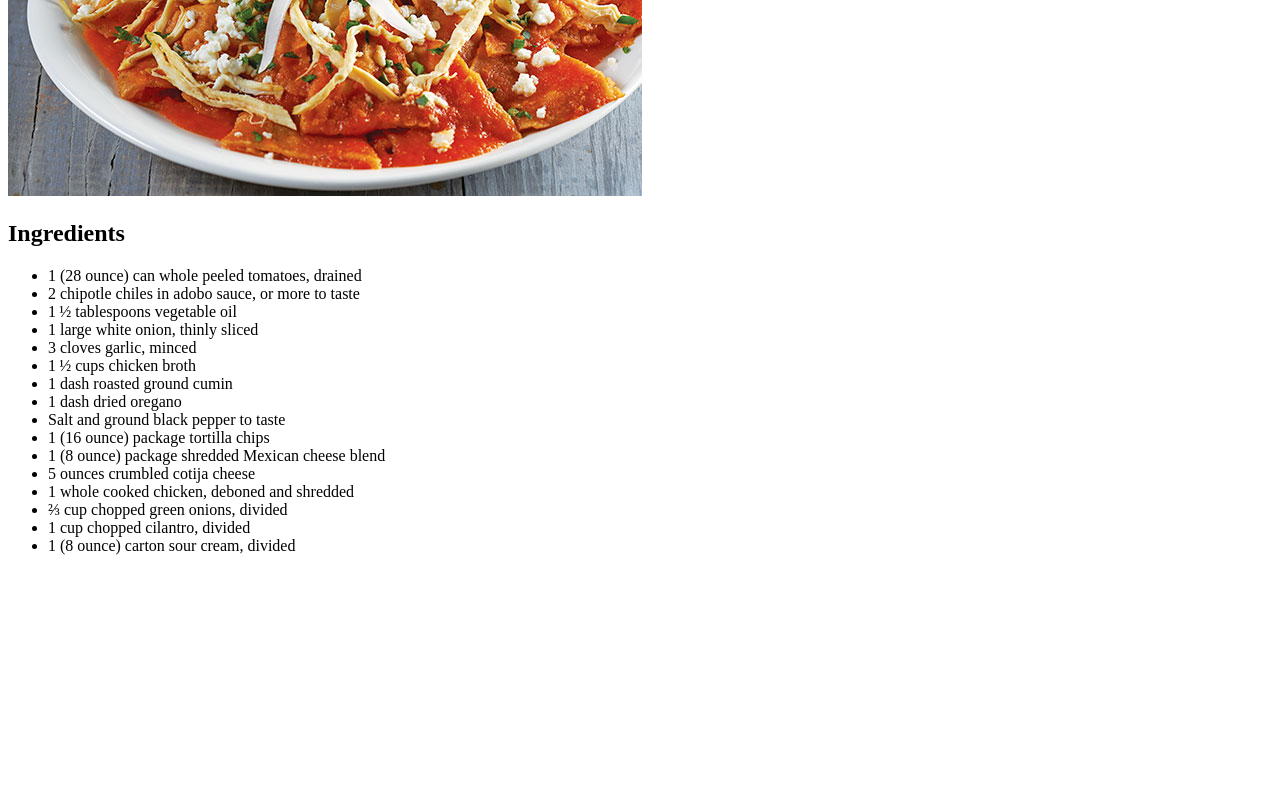
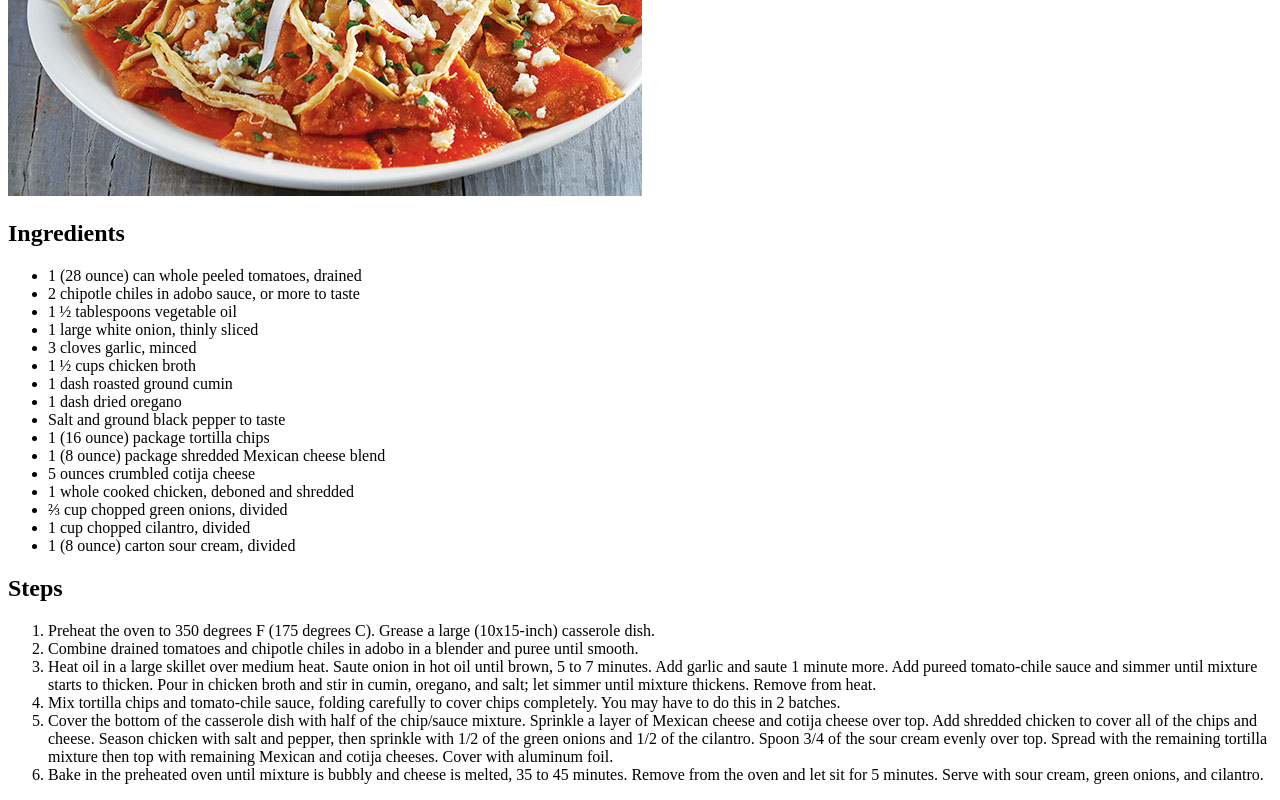
Before and after one commit to Scalaptia/mexican-recipes, a plain HTML site: page recipes/chilaquiles.html in a window 1280 px wide. Shown: the part 304-1104 px from the top of the page. Before the commit the page ends 875 px from the top, so only its background shows below. Drawn offline with Linux system fonts and the light colour scheme.

Commit message:
Add steps for all recipes

```diff
--- a/recipes/chilaquiles.html
+++ b/recipes/chilaquiles.html
@@ -28,5 +28,29 @@
         <li>1 cup chopped cilantro, divided </li>
         <li>1 (8 ounce) carton sour cream, divided </li>
     </ul>
+
+    <h2>Steps</h2>
+    <ol>
+        <li>Preheat the oven to 350 degrees F (175 degrees C). Grease a large (10x15-inch) casserole dish.</li>
+
+        <li>Combine drained tomatoes and chipotle chiles in adobo in a blender and puree until smooth.</li>
+
+        <li>Heat oil in a large skillet over medium heat. Saute onion in hot oil until brown, 5 to 7 minutes.
+        Add garlic and saute 1 minute more. Add pureed tomato-chile sauce and simmer until mixture starts to
+        thicken. Pour in chicken broth and stir in cumin, oregano, and salt; let simmer until mixture thickens.
+        Remove from heat.</li>
+
+        <li>Mix tortilla chips and tomato-chile sauce, folding carefully to cover chips completely. You may have
+        to do this in 2 batches.</li>
+
+        <li>Cover the bottom of the casserole dish with half of the chip/sauce mixture. Sprinkle a layer of Mexican
+        cheese and cotija cheese over top. Add shredded chicken to cover all of the chips and cheese. Season chicken
+        with salt and pepper, then sprinkle with 1/2 of the green onions and 1/2 of the cilantro. Spoon 3/4 of the sour
+        cream evenly over top. Spread with the remaining tortilla mixture then top with remaining Mexican and cotija
+        cheeses. Cover with aluminum foil.</li>
+
+        <li>Bake in the preheated oven until mixture is bubbly and cheese is melted, 35 to 45 minutes. Remove from
+        the oven and let sit for 5 minutes. Serve with sour cream, green onions, and cilantro.</li>
+    </ol>
 </body>
 </html>
```
Also changed, not shown: recipes/ceviche.html (+11 -0 lines), recipes/mole.html (+16 -0 lines).
